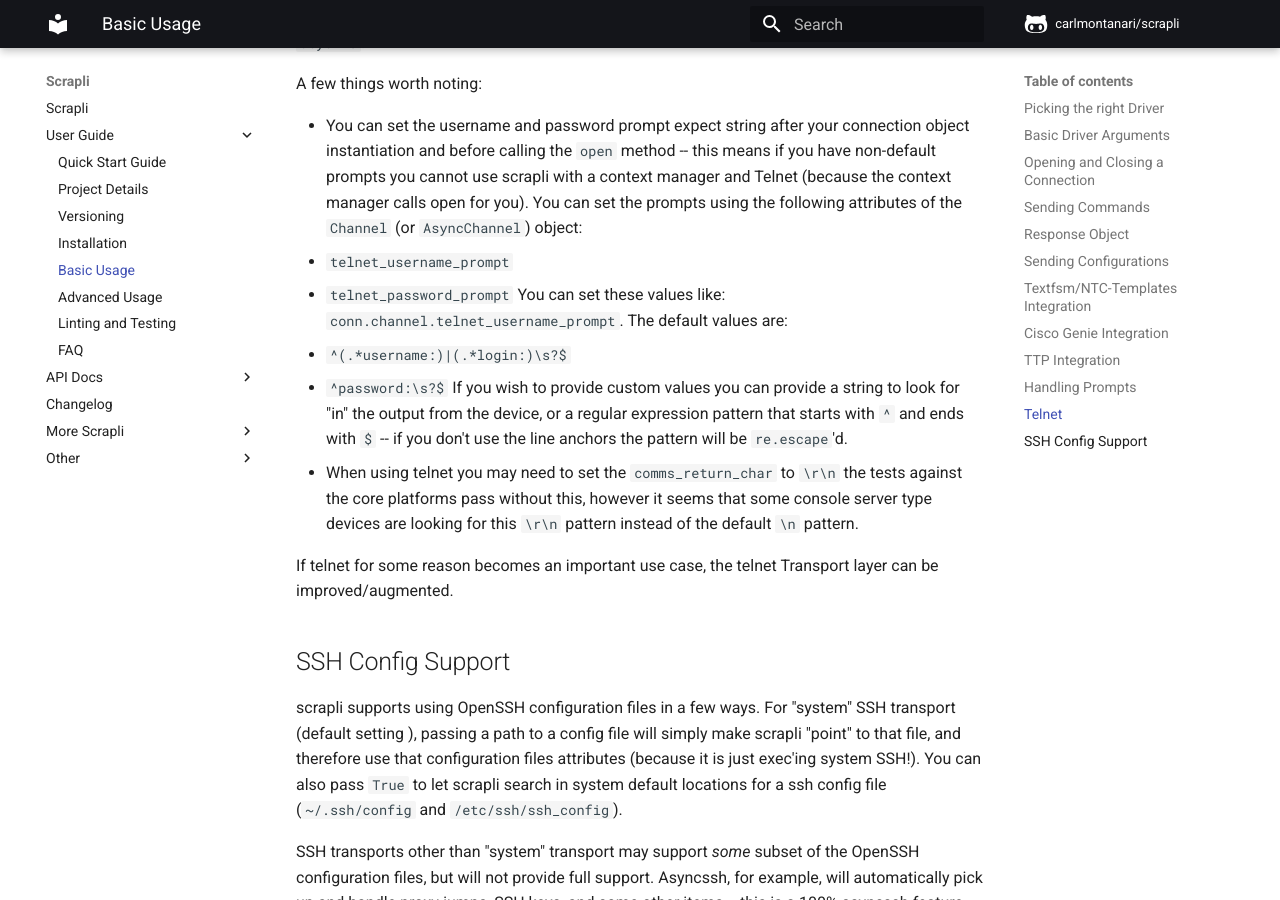
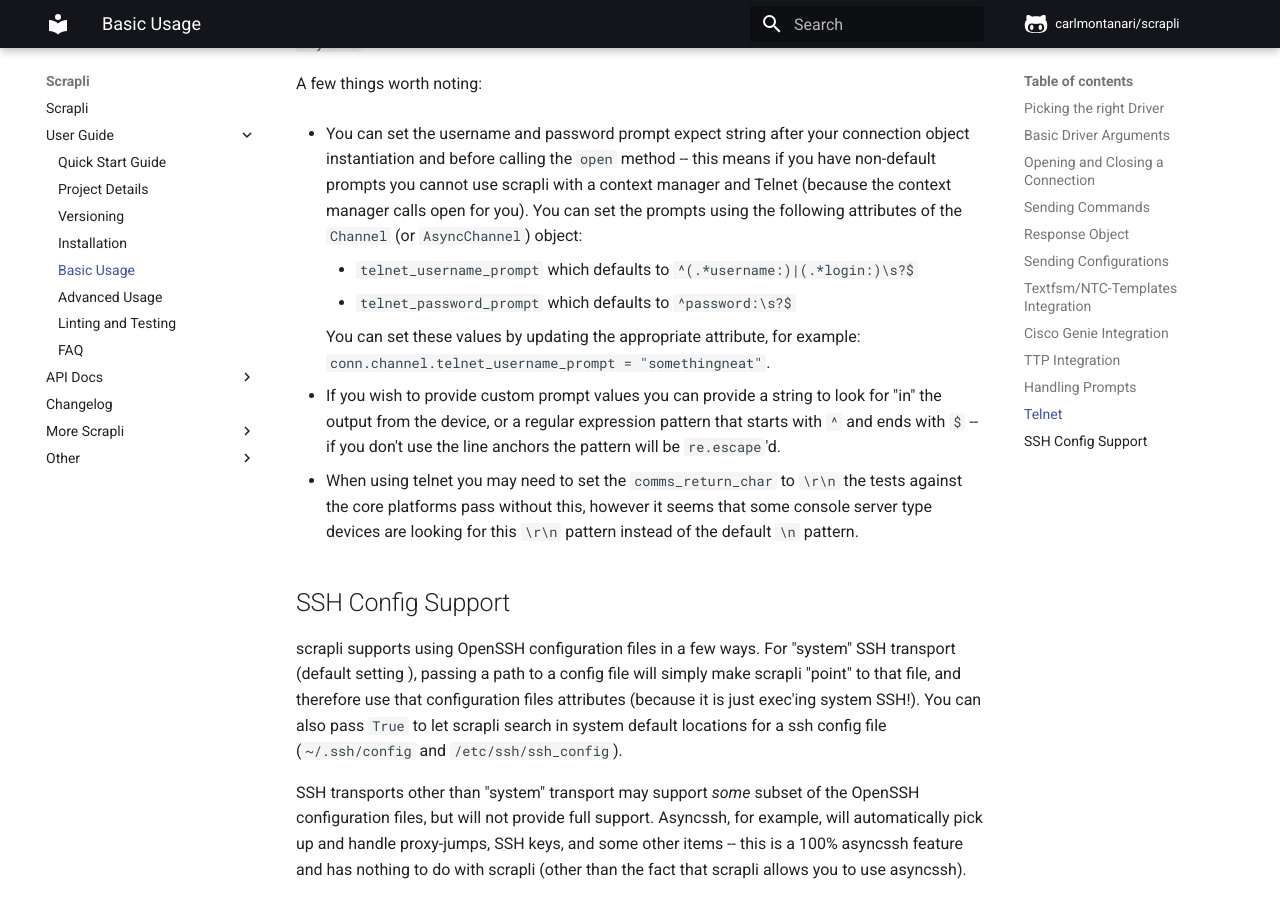
Before and after one commit to carlmontanari/scrapli, an MkDocs documentation site: the page built from docs/user_guide/basic_usage.md, in a window 1280 px wide and 900 px high, scrolled down 9431 px. Built offline with MkDocs 1.6.1 and Material for MkDocs 9.7.7, drawn with Linux system fonts in a browser that asks for light colours; comment, search, counter and statistics services are not loaded.

Commit message:
clear up weird doc wordy/formatting re telnet

```diff
--- a/docs/user_guide/basic_usage.md
+++ b/docs/user_guide/basic_usage.md
@@ -438,19 +438,17 @@
  and before calling the `open` method -- this means if you have non-default prompts you cannot use scrapli with a
   context manager and Telnet (because the context manager calls open for you). You can set the prompts using the
    following attributes of the `Channel` (or `AsyncChannel`) object:
-  - `telnet_username_prompt`
-  - `telnet_password_prompt`
- You can set these values like: `conn.channel.telnet_username_prompt`. The default values are:
-  - `^(.*username:)|(.*login:)\s?$`
-  - `^password:\s?$`
- If you wish to provide custom values you can provide a string to look for "in" the output from the device, or a
-    regular expression pattern that starts with `^` and ends with `$` -- if you don't use the line anchors the
+    - `telnet_username_prompt` which defaults to `^(.*username:)|(.*login:)\s?$`
+    - `telnet_password_prompt` which defaults to `^password:\s?$`
+
+    You can set these values by updating the appropriate attribute, for example: `conn.channel.telnet_username_prompt = "somethingneat"`.
+
+- If you wish to provide custom prompt values you can provide a string to look for "in" the output from the device,
+  or a regular expression pattern that starts with `^` and ends with `$` -- if you don't use the line anchors the
     pattern will be `re.escape`'d.
 - When using telnet you may need to set the `comms_return_char` to `\r\n` the tests against the core platforms pass
  without this, however it seems that some console server type devices are looking for this `\r\n` pattern instead of
   the default `\n` pattern.
-
-If telnet for some reason becomes an important use case, the telnet Transport layer can be improved/augmented.
 
 
 ## SSH Config Support
```
Also changed, not shown: docs/api_docs/response.md (+18 -2 lines).
